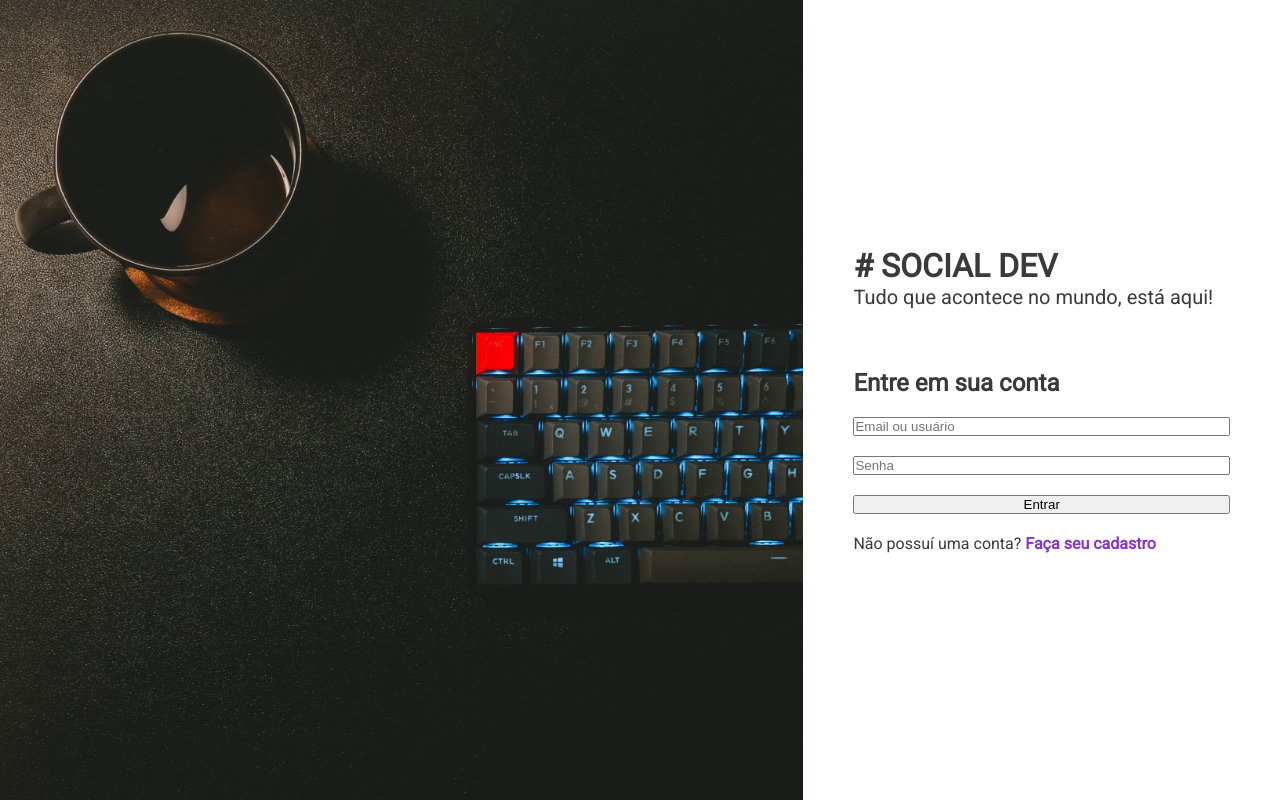
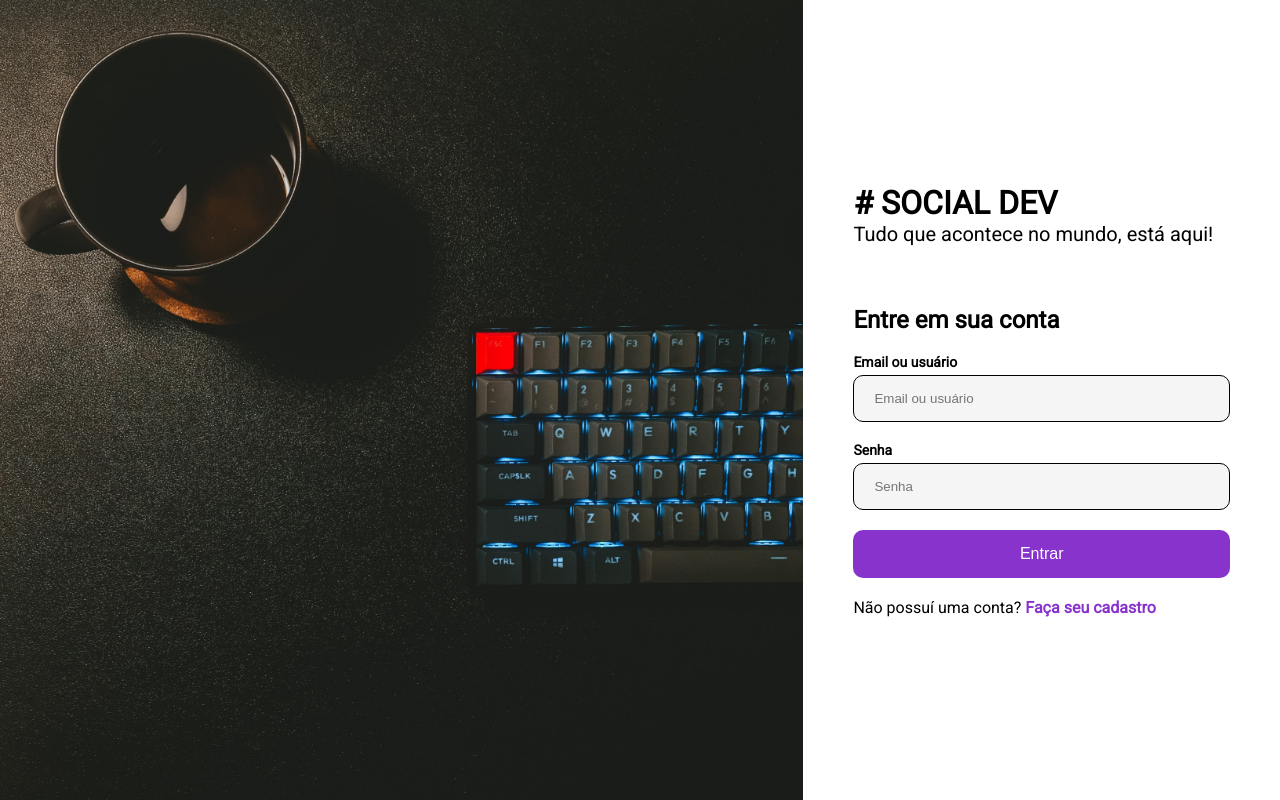
Before and after one commit to JeanCelin/social-dev, a Next.js app: page /login in a window 1280 px wide. Built offline with nearby package versions, Linux system fonts and the light colour scheme.

Commit message:
criado componentes e thema

```diff
--- a/pages/_app.jsx
+++ b/pages/_app.jsx
@@ -1,4 +1,6 @@
-import { createGlobalStyle } from "styled-components"
+import { createGlobalStyle, ThemeProvider } from "styled-components"
+
+import theme from '../src/theme'
 
 const GlobalStyle = createGlobalStyle`
 * {
@@ -8,22 +10,30 @@ const GlobalStyle = createGlobalStyle`
 
 body {
   font-family: 'Roboto', sans-serif;
-  color: #3a3a3a;
+  color: ${props => props.theme.black};
 }
 
 a {
-  color: #8933CD;
+  color: ${props => props.theme.primary};
   font-weight: bold;
   text-decoration: none;
+  transition: all 0.3s;
 
 }
+
+a:hover {
+  color: ${props => props.theme.primaryHover}
+}
 `
+
+
+
 function App ({ Component, pageProps }) {
   return (
-    <>
+    <ThemeProvider theme={theme}>
       <GlobalStyle />
       <Component {...pageProps} />
-    </>
+    </ThemeProvider>
 
   )
 }
--- a/pages/login.jsx
+++ b/pages/login.jsx
@@ -4,6 +4,8 @@ import ImageWithSpace from '../src/components/layout/ImageWithSpace'
 import H1 from '../src/components/typograpy/h1'
 import H2 from '../src/components/typograpy/h2'
 import H4 from '../src/components/typograpy/h4'
+import Button from '../src/components/inputs/button'
+import Input from '../src/components/inputs/Input'
 
 const FormConteiner = styled.div`
   margin-top: 60px;
@@ -25,9 +27,9 @@ function LoginPage () {
       <FormConteiner>
         <H2>Entre em sua conta</H2>
         <Form>
-          <input placeholder="Email ou usuário" type="email" />
-          <input placeholder="Senha" type="password"/>
-          <button>Entrar</button>
+          <Input Label="Email ou usuário" type="email" />
+          <Input Label="Senha" type="password"/>
+          <Button>Entrar</Button>
         </Form>
         <Text>Não possuí uma conta? <a href="#"> Faça seu cadastro</a></Text>
       </FormConteiner>
--- /dev/null
+++ b/src/components/inputs/Input.jsx
@@ -0,0 +1,32 @@
+import styled from "styled-components";
+
+const InputConteiner = styled.div`
+  width: 100%;
+`
+const StyledLabel = styled.p`
+  font-weight: bold;
+  font-size: 14px;
+  margin-bottom: 5px;
+`
+const StyledInput = styled.input`
+  width: 100%;
+  border: 1px solid ${props => props.theme.inputBotder};
+  background-color: ${props => props.theme.inputBackground};
+  padding: 15px 20px;
+  box-sizing: border-box;
+  border-radius: 10px;
+`
+
+function Input ({ Label, ...props} ) {
+  return (
+    <InputConteiner>
+      <StyledLabel>{Label}</StyledLabel>
+      <StyledInput placeholder={Label} {...props} />
+    </InputConteiner>
+  )
+}
+
+
+
+
+export default Input
--- /dev/null
+++ b/src/components/inputs/button.jsx
@@ -0,0 +1,18 @@
+import styled from 'styled-components'
+
+const Button = styled.button`
+  background-color: ${props => props.theme.primary};
+  padding: 15px 20px;
+  border-radius: 10px;
+  cursor: pointer;
+  border: 0;
+  font-waight: bold;
+  color: ${props => props.theme.white};
+  font-size: 16px;
+  transition: 0.3s;
+
+  : hover {
+    background-color: ${props => props.theme.primaryHover};
+  }
+`
+export default Button
--- a/src/components/layout/ImageWithSpace.jsx
+++ b/src/components/layout/ImageWithSpace.jsx
@@ -20,7 +20,7 @@ const StyledImage = styled.div`
   }
 `
 const StyledContainer = styled.div`
-  background-color: white;
+  background-color: ${props => props.theme.white};
   padding: 30px 50px;
 
   @media (min-width: ${WIDTH_BREAK}) {
--- /dev/null
+++ b/src/theme.js
@@ -0,0 +1,10 @@
+const theme = {
+  primary: '#8933CD',
+  primaryHover: '#7029A8',
+  inputBackground: '#F5F5F5',
+  inputBorder:'#E6E6E6',
+  black: '3A3A3A',
+  white: '#FFFFFF',
+}
+
+export default theme
```
